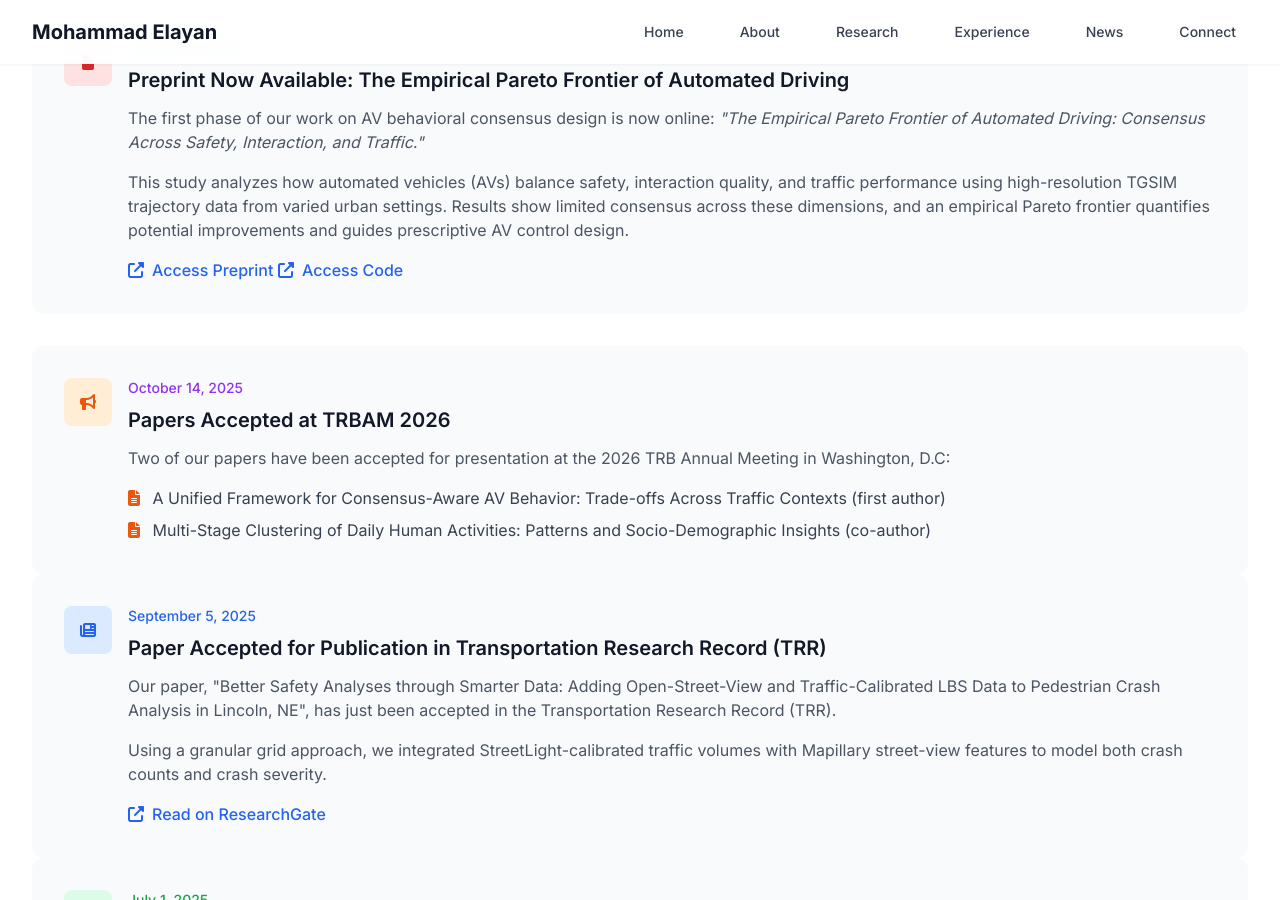
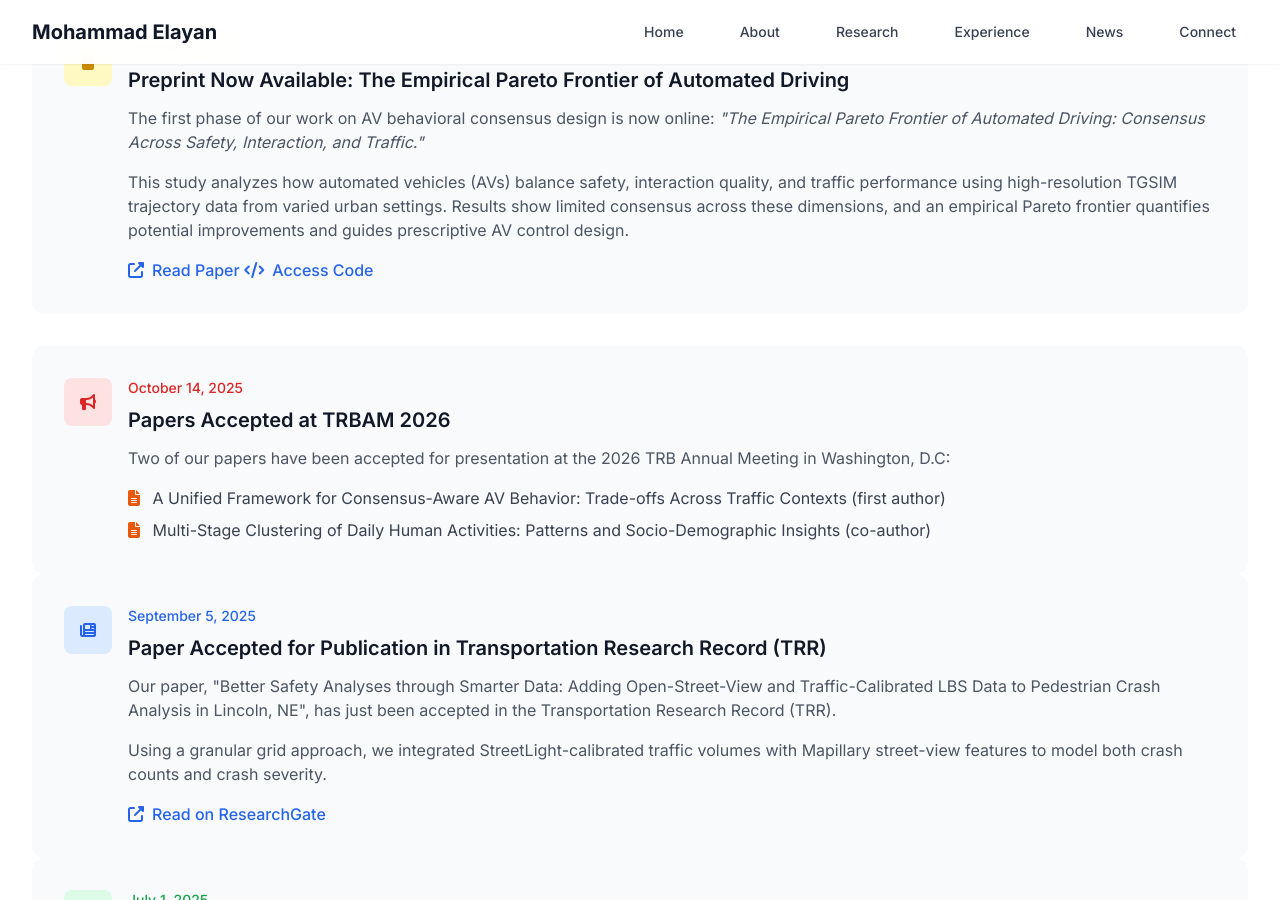
Before and after one commit to mselayan/mselayan.github.io, a Jekyll site: the page index.html, which Jekyll copies as it is, in a window 1280 px wide and 900 px high, scrolled down 2207 px. Built offline with Jekyll 4.4.1, drawn with Linux system fonts in a browser that asks for light colours; nearby versions of some CDN libraries.

Commit message:
Updated news

```diff
--- a/index.html
+++ b/index.html
@@ -214,13 +214,13 @@
                 <div class="bg-gray-50 p-8 rounded-xl card-hover">
                     <div class="flex items-start space-x-4">
                         <div class="flex-shrink-0">
-                            <div class="w-12 h-12 bg-red-100 rounded-lg flex items-center justify-center">
-                                <i class="fas fa-file text-red-600"></i>
+                            <div class="w-12 h-12 bg-yellow-100 rounded-lg flex items-center justify-center">
+                                <i class="fas fa-file text-yellow-600"></i>
                             </div>
                         </div>
                         <div class="flex-1">
                             <div class="flex items-center mb-2">
-                                <span class="text-sm text-blue-600 font-medium">October 15, 2025</span>
+                                <span class="text-sm text-yellow-600 font-medium">October 15, 2025</span>
                             </div>
                             <h3 class="text-xl font-semibold text-gray-900 mb-3">Preprint Now Available: The Empirical Pareto Frontier of Automated Driving</h3>
                             <p class="text-gray-600 mb-4">
@@ -233,10 +233,10 @@
                             </p>
                             <a href="https://dx.doi.org/10.2139/ssrn.5601917" target="_blank" class="inline-flex items-center text-blue-600 hover:text-blue-800 font-medium">
                                 <i class="fas fa-external-link-alt mr-2"></i>
-                                Access Preprint
+                                Read Paper
                             </a>
                             <a href="https://github.com/wissamkontar/Consensus-AV-Analysis" target="_blank" class="inline-flex items-center text-blue-600 hover:text-blue-800 font-medium">
-                                <i class="fas fa-external-link-alt mr-2"></i>
+                                <i class="fas fa-code mr-2"></i>
                                 Access Code
                             </a>
                         </div>
@@ -248,13 +248,13 @@
                 <div class="bg-gray-50 p-8 rounded-xl card-hover">
                     <div class="flex items-start space-x-4">
                         <div class="flex-shrink-0">
-                            <div class="w-12 h-12 bg-orange-100 rounded-lg flex items-center justify-center">
-                                <i class="fas fa-bullhorn text-orange-600"></i>
+                            <div class="w-12 h-12 bg-red-100 rounded-lg flex items-center justify-center">
+                                <i class="fas fa-bullhorn text-red-600"></i>
                             </div>
                         </div>
                         <div class="flex-1">
                             <div class="flex items-center mb-2">
-                                <span class="text-sm text-purple-600 font-medium">October 14, 2025</span>
+                                <span class="text-sm text-red-600 font-medium">October 14, 2025</span>
                             </div>
                             <h3 class="text-xl font-semibold text-gray-900 mb-3">Papers Accepted at TRBAM 2026</h3>
                             <p class="text-gray-600 mb-4">
```
